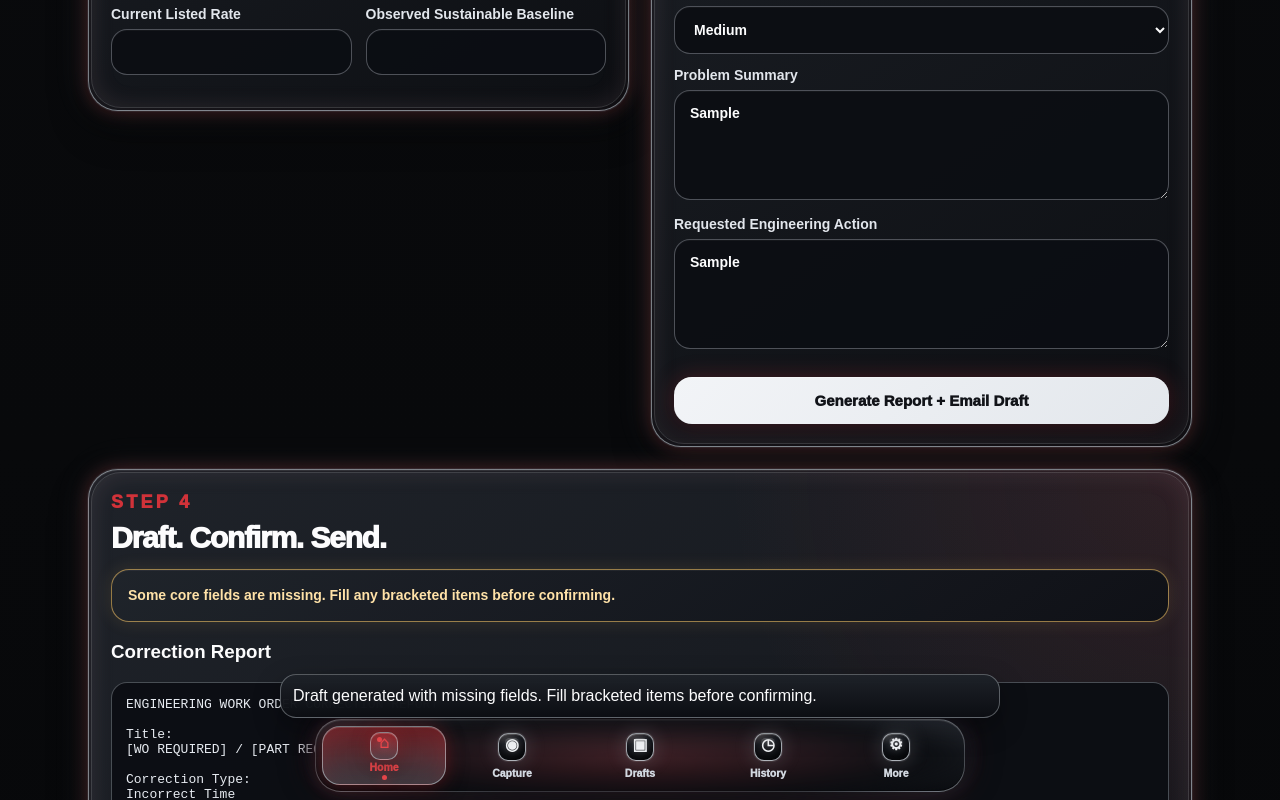
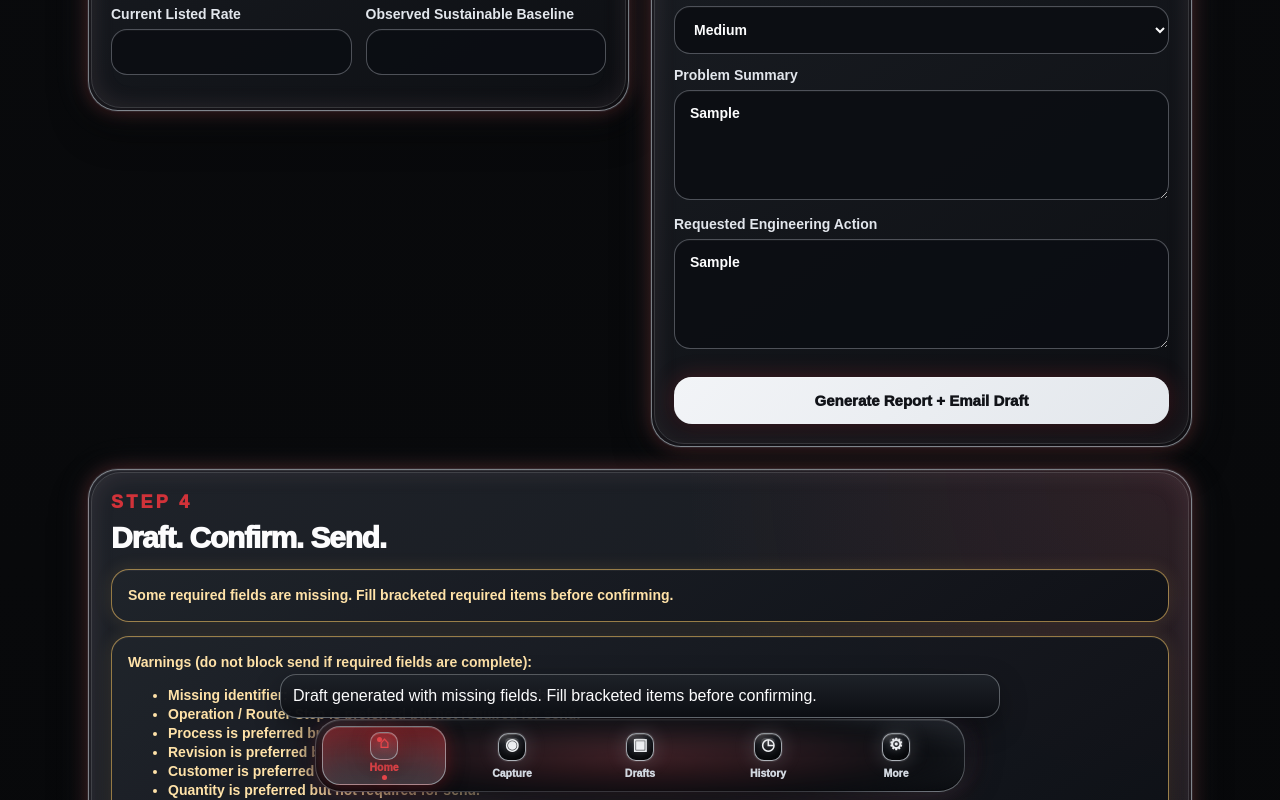
Before and after one commit to kool1160/Applied-intelligence-Ai-Woc, a Next.js app: page / in a window 1280 px wide. Both pictures are taken after typing "Sample", "Sample" into the empty fields and a click on the button "Generate Report + Email Draft". Shown: the part 1830-2630 px from the top of the page. Built offline with nearby package versions, Linux system fonts and the light colour scheme.

Commit message:
Loosen send readiness to require usable correction data

```diff
--- a/app/page.tsx
+++ b/app/page.tsx
@@ -407,7 +407,27 @@ ${emailBody}`;
 
     setImageUrl('');
   };
-  const readyToDraft = Boolean(data.workOrder && data.partNumber && data.operation && data.process && data.category && data.problemSummary && data.requestedAction);
+  const hasPartNumber = Boolean(data.partNumber.trim());
+  const hasWorkOrder = Boolean(data.workOrder.trim());
+  const hasIdentifier = hasPartNumber || hasWorkOrder;
+  const readyToDraft = Boolean(
+    hasIdentifier
+    && data.category.trim()
+    && data.priority.trim()
+    && data.issueType.trim()
+    && data.problemSummary.trim()
+    && data.requestedAction.trim(),
+  );
+
+  const readinessWarnings: string[] = [];
+  if (!hasIdentifier) readinessWarnings.push('Missing identifier: add Part Number or Work Order Number.');
+  if (!hasPartNumber && hasWorkOrder) readinessWarnings.push('Part Number is preferred. A work order may contain multiple parts.');
+  if (!hasWorkOrder && hasPartNumber) readinessWarnings.push('Work Order Number is recommended as a helpful backup identifier.');
+  if (!data.operation.trim()) readinessWarnings.push('Operation / Router Step is preferred but not required for send.');
+  if (!data.process.trim()) readinessWarnings.push('Process is preferred but not required for send.');
+  if (!data.revision.trim()) readinessWarnings.push('Revision is preferred but not required for send.');
+  if (!data.customer.trim()) readinessWarnings.push('Customer is preferred but not required for send.');
+  if (!data.quantity.trim()) readinessWarnings.push('Quantity is preferred but not required for send.');
 
   const copyText = async (text: string) => {
     await navigator.clipboard.writeText(text);
@@ -422,7 +442,7 @@ ${emailBody}`;
 
   const sendEmail = async () => {
     if (!readyToDraft) {
-      setStatus('Core fields are missing. Fill all required fields before sending.');
+      setStatus('Required fields are missing. Add Part Number or Work Order Number, plus Category, Priority, Issue Type, Problem Summary, and Requested Engineering Action before sending.');
       return;
     }
 
@@ -640,8 +660,16 @@ ${emailBody}`;
         {showDraft ? (
           <>
             <div className={readyToDraft ? 'gate good' : 'gate warn'}>
-              {readyToDraft ? 'Core fields complete. Confirm accuracy before sending.' : 'Some core fields are missing. Fill any bracketed items before confirming.'}
+              {readyToDraft ? 'Required fields complete. Confirm accuracy before sending.' : 'Some required fields are missing. Fill bracketed required items before confirming.'}
             </div>
+            {readinessWarnings.length ? (
+              <div className="gate warn">
+                <strong>Warnings (do not block send if required fields are complete):</strong>
+                <ul>
+                  {readinessWarnings.map((warning) => <li key={warning}>{warning}</li>)}
+                </ul>
+              </div>
+            ) : null}
             <h3>Correction Report</h3>
             <pre>{report}</pre>
             <h3>Email Draft</h3>
```
